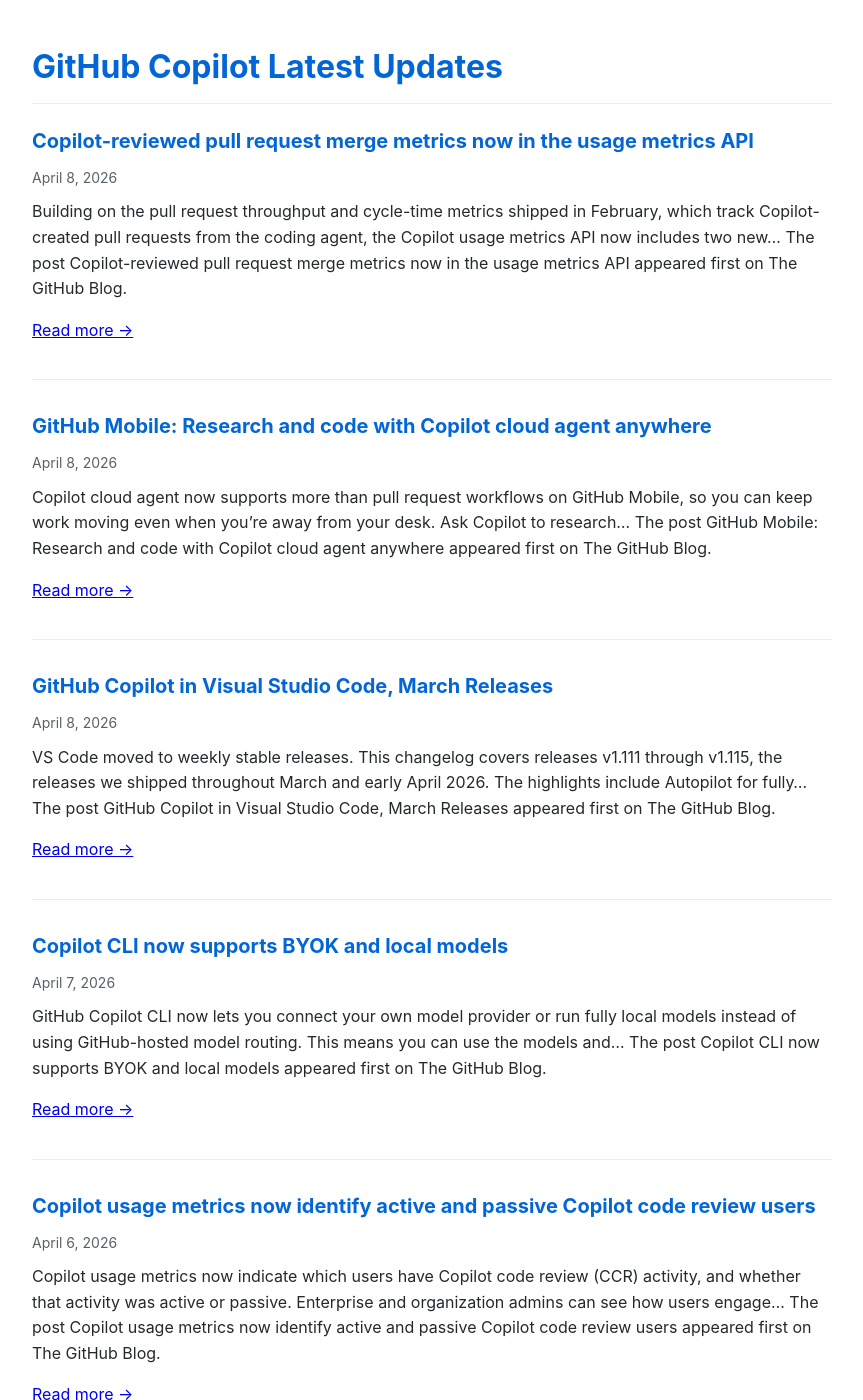
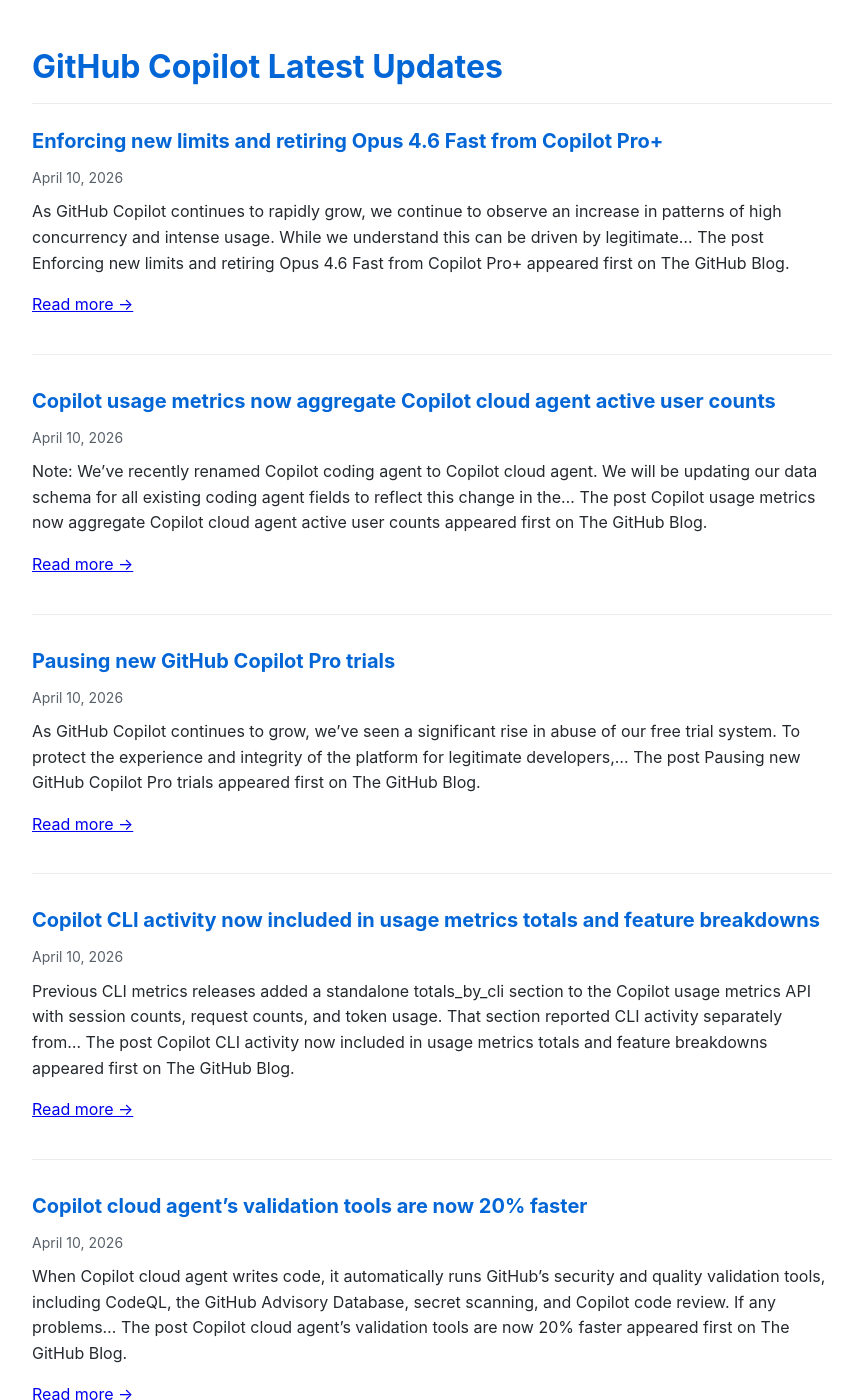
Before and after one commit to Oregand/oregand.github.io, a Jekyll site: the page copilot-feed.html, which Jekyll copies as it is, in a window 1280 px wide and 1400 px high. Shown: the whole window, without its empty margins (208-1071 px from the left). Built offline with Jekyll 4.4.1, drawn with Linux system fonts in a browser that asks for light colours; some of the changed text lies outside the part shown.

Commit message:
Update RSS feed

```diff
--- a/copilot-feed.html
+++ b/copilot-feed.html
@@ -65,6 +65,71 @@
 
   <div class="feed-item">
     <div class="feed-title">
+      <a href="https://github.blog/changelog/2026-04-10-enforcing-new-limits-and-retiring-opus-4-6-fast-from-copilot-pro" target="_blank">Enforcing new limits and retiring Opus 4.6 Fast from Copilot Pro+</a>
+    </div>
+    <div class="feed-date">April 10, 2026</div>
+    <div class="feed-description">
+      As GitHub Copilot continues to rapidly grow, we continue to observe an increase in patterns of high concurrency and intense usage. While we understand this can be driven by legitimate&#8230;
+The post Enforcing new limits and retiring Opus 4.6 Fast from Copilot Pro+ appeared first on The GitHub Blog.
+
+      <p><a href="https://github.blog/changelog/2026-04-10-enforcing-new-limits-and-retiring-opus-4-6-fast-from-copilot-pro" target="_blank">Read more →</a></p>
+    </div>
+  </div>
+
+  <div class="feed-item">
+    <div class="feed-title">
+      <a href="https://github.blog/changelog/2026-04-10-copilot-usage-metrics-now-aggregate-copilot-cloud-agent-active-user-counts" target="_blank">Copilot usage metrics now aggregate Copilot cloud agent active user counts</a>
+    </div>
+    <div class="feed-date">April 10, 2026</div>
+    <div class="feed-description">
+      Note: We&#8217;ve recently renamed Copilot coding agent to Copilot cloud agent. We will be updating our data schema for all existing coding agent fields to reflect this change in the&#8230;
+The post Copilot usage metrics now aggregate Copilot cloud agent active user counts appeared first on The GitHub Blog.
+
+      <p><a href="https://github.blog/changelog/2026-04-10-copilot-usage-metrics-now-aggregate-copilot-cloud-agent-active-user-counts" target="_blank">Read more →</a></p>
+    </div>
+  </div>
+
+  <div class="feed-item">
+    <div class="feed-title">
+      <a href="https://github.blog/changelog/2026-04-10-pausing-new-github-copilot-pro-trials" target="_blank">Pausing new GitHub Copilot Pro trials</a>
+    </div>
+    <div class="feed-date">April 10, 2026</div>
+    <div class="feed-description">
+      As GitHub Copilot continues to grow, we&#8217;ve seen a significant rise in abuse of our free trial system. To protect the experience and integrity of the platform for legitimate developers,&#8230;
+The post Pausing new GitHub Copilot Pro trials appeared first on The GitHub Blog.
+
+      <p><a href="https://github.blog/changelog/2026-04-10-pausing-new-github-copilot-pro-trials" target="_blank">Read more →</a></p>
+    </div>
+  </div>
+
+  <div class="feed-item">
+    <div class="feed-title">
+      <a href="https://github.blog/changelog/2026-04-10-copilot-cli-activity-now-included-in-usage-metrics-totals-and-feature-breakdowns" target="_blank">Copilot CLI activity now included in usage metrics totals and feature breakdowns</a>
+    </div>
+    <div class="feed-date">April 10, 2026</div>
+    <div class="feed-description">
+      Previous CLI metrics releases added a standalone totals_by_cli section to the Copilot usage metrics API with session counts, request counts, and token usage. That section reported CLI activity separately from&#8230;
+The post Copilot CLI activity now included in usage metrics totals and feature breakdowns appeared first on The GitHub Blog.
+
+      <p><a href="https://github.blog/changelog/2026-04-10-copilot-cli-activity-now-included-in-usage-metrics-totals-and-feature-breakdowns" target="_blank">Read more →</a></p>
+    </div>
+  </div>
+
+  <div class="feed-item">
+    <div class="feed-title">
+      <a href="https://github.blog/changelog/2026-04-10-copilot-cloud-agents-validation-tools-are-now-20-faster" target="_blank">Copilot cloud agent’s validation tools are now 20% faster</a>
+    </div>
+    <div class="feed-date">April 10, 2026</div>
+    <div class="feed-description">
+      When Copilot cloud agent writes code, it automatically runs GitHub&#8217;s security and quality validation tools, including CodeQL, the GitHub Advisory Database, secret scanning, and Copilot code review. If any problems&#8230;
+The post Copilot cloud agent&#8217;s validation tools are now 20% faster appeared first on The GitHub Blog.
+
+      <p><a href="https://github.blog/changelog/2026-04-10-copilot-cloud-agents-validation-tools-are-now-20-faster" target="_blank">Read more →</a></p>
+    </div>
+  </div>
+
+  <div class="feed-item">
+    <div class="feed-title">
       <a href="https://github.blog/changelog/2026-04-08-copilot-reviewed-pull-request-merge-metrics-now-in-the-usage-metrics-api" target="_blank">Copilot-reviewed pull request merge metrics now in the usage metrics API</a>
     </div>
     <div class="feed-date">April 8, 2026</div>
@@ -128,73 +193,8 @@ The post Copilot usage metrics now identify active and passive Copilot code revi
     </div>
   </div>
 
-  <div class="feed-item">
-    <div class="feed-title">
-      <a href="https://github.blog/changelog/2026-04-03-organization-runner-controls-for-copilot-cloud-agent" target="_blank">Organization runner controls for Copilot cloud agent</a>
-    </div>
-    <div class="feed-date">April 3, 2026</div>
-    <div class="feed-description">
-      Each time Copilot cloud agent works on a task, it starts a new development environment powered by GitHub Actions. By default, this runs on a standard GitHub-hosted runner, but teams&#8230;
-The post Organization runner controls for Copilot cloud agent appeared first on The GitHub Blog.
-
-      <p><a href="https://github.blog/changelog/2026-04-03-organization-runner-controls-for-copilot-cloud-agent" target="_blank">Read more →</a></p>
-    </div>
-  </div>
-
-  <div class="feed-item">
-    <div class="feed-title">
-      <a href="https://github.blog/changelog/2026-04-03-gpt-5-1-codex-gpt-5-1-codex-max-and-gpt-5-1-codex-mini-deprecated" target="_blank">GPT-5.1 Codex, GPT-5.1-Codex-Max, and GPT-5.1-Codex-Mini deprecated</a>
-    </div>
-    <div class="feed-date">April 3, 2026</div>
-    <div class="feed-description">
-      We have deprecated the following models across all GitHub Copilot experiences (including Copilot Chat, inline edits, ask and agent modes, and code completions) on April 1, 2026. Model Deprecation date&#8230;
-The post GPT-5.1 Codex, GPT-5.1-Codex-Max, and GPT-5.1-Codex-Mini deprecated appeared first on The GitHub Blog.
-
-      <p><a href="https://github.blog/changelog/2026-04-03-gpt-5-1-codex-gpt-5-1-codex-max-and-gpt-5-1-codex-mini-deprecated" target="_blank">Read more →</a></p>
-    </div>
-  </div>
-
-  <div class="feed-item">
-    <div class="feed-title">
-      <a href="https://github.blog/changelog/2026-04-03-organization-firewall-settings-for-copilot-cloud-agent" target="_blank">Organization firewall settings for Copilot cloud agent</a>
-    </div>
-    <div class="feed-date">April 3, 2026</div>
-    <div class="feed-description">
-      Copilot cloud agent includes a built-in agent firewall to control Copilot&#8217;s internet access and help protect against prompt injection and data exfiltration. Until now, the firewall was configured at the&#8230;
-The post Organization firewall settings for Copilot cloud agent appeared first on The GitHub Blog.
-
-      <p><a href="https://github.blog/changelog/2026-04-03-organization-firewall-settings-for-copilot-cloud-agent" target="_blank">Read more →</a></p>
-    </div>
-  </div>
-
-  <div class="feed-item">
-    <div class="feed-title">
-      <a href="https://github.blog/changelog/2026-04-03-copilot-cloud-agent-signs-its-commits" target="_blank">Copilot cloud agent signs its commits</a>
-    </div>
-    <div class="feed-date">April 3, 2026</div>
-    <div class="feed-description">
-      Copilot cloud agent now signs every commit it makes. Signed commits appear as Verified on GitHub, giving you confidence that the commit was genuinely made by the agent and hasn&#8217;t&#8230;
-The post Copilot cloud agent signs its commits appeared first on The GitHub Blog.
-
-      <p><a href="https://github.blog/changelog/2026-04-03-copilot-cloud-agent-signs-its-commits" target="_blank">Read more →</a></p>
-    </div>
-  </div>
-
-  <div class="feed-item">
-    <div class="feed-title">
-      <a href="https://github.blog/changelog/2026-04-02-copilot-sdk-in-public-preview" target="_blank">Copilot SDK in public preview</a>
-    </div>
-    <div class="feed-date">April 2, 2026</div>
-    <div class="feed-description">
-      The GitHub Copilot SDK is now available in public preview. This gives you the building blocks to embed Copilot&#8217;s agentic capabilities directly into your own applications, workflows, and platform services.&#8230;
-The post Copilot SDK in public preview appeared first on The GitHub Blog.
-
-      <p><a href="https://github.blog/changelog/2026-04-02-copilot-sdk-in-public-preview" target="_blank">Read more →</a></p>
-    </div>
-  </div>
-
   <div class="update-info">
-    Feed last updated: April 10, 2026 at 12:10 PM
+    Feed last updated: April 11, 2026 at 12:07 AM
   </div>
 </body>
 </html>
```
